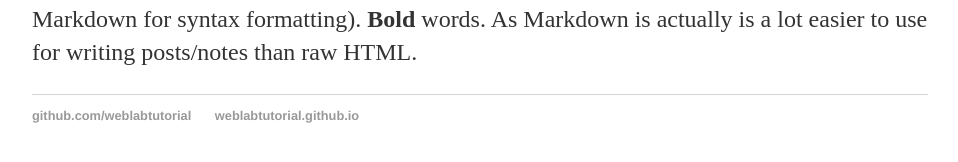
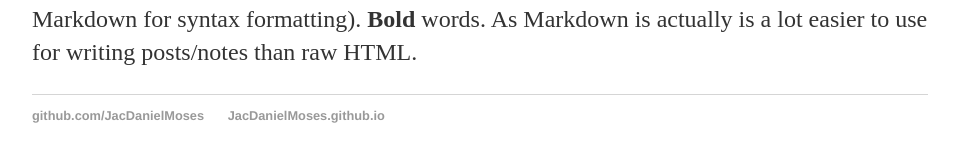
Before and after one commit to JacDanielMoses/JacDanielMoses.github.io, a Jekyll site: the page built from _posts/2021-09-01-site-launched.md, in a window 1280 px wide. Shown: the part 249-411 px from the top of the page, without its empty margins (160-1118 px from the left). Built offline with Jekyll 4.4.1, drawn with Linux system fonts in a browser that asks for light colours.

Commit message:
Update default.html
changed default username to JacDanielMoses

```diff
--- a/_layouts/default.html
+++ b/_layouts/default.html
@@ -19,8 +19,8 @@
     </div>
     <footer>
             <ul>
-            <li><a href="https://github.com/weblabtutorial">github.com/weblabtutorial</a></li>
-            <li><a href="https://weblabtutorial.github.io"> weblabtutorial.github.io </a></li>
+            <li><a href="https://github.com/JacDanielMoses">github.com/JacDanielMoses</a></li>
+            <li><a href="https://JacDanielMoses.github.io"> JacDanielMoses.github.io </a></li>
             </ul>
     </footer>
   </body>
```
